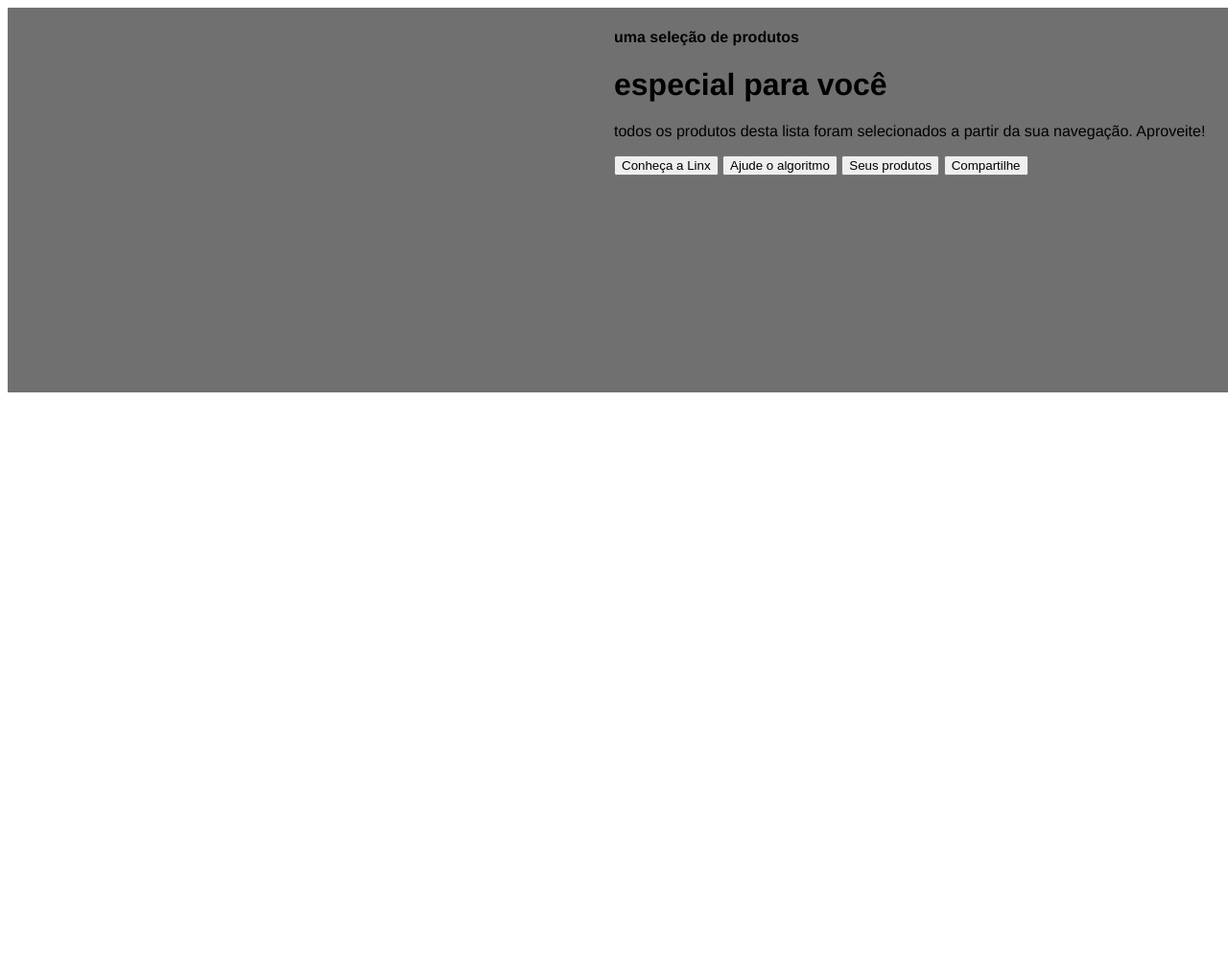
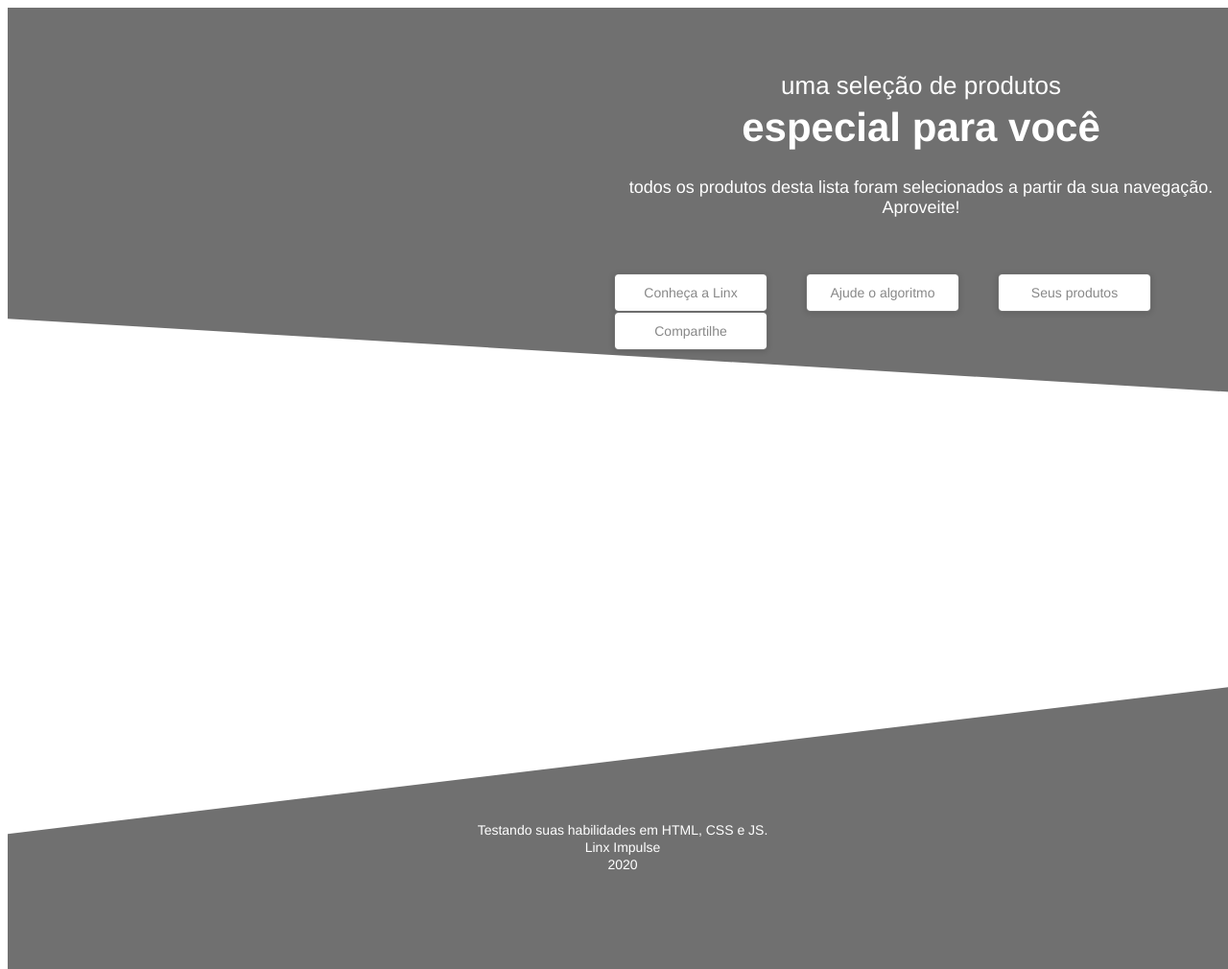
Before and after one commit to wcamposs/linx-frontend-challenge, a website: page app/index.html in a window 1280 px wide. Shown: the whole page at 96% size. Before the commit the page ends 816 px from the top, so only its background shows below. Drawn offline with Linux system fonts and the light colour scheme.

Commit message:
adding footer and styles for header and footer.

```diff
--- a/app/index.html
+++ b/app/index.html
@@ -17,20 +17,50 @@
                 </div>
 
                 <div class="buttons-container">
-                    <button>Conheça a Linx</button>
-                    <button>Ajude o algoritmo</button>
-                    <button>Seus produtos</button>
-                    <button>Compartilhe</button>
+                    <button>
+                        <span>Conheça a Linx</span>
+                    </button>
+                    <button>
+                        <span>Ajude o algoritmo</span>
+                    </button>
+                    <button>
+                        <span>Seus produtos</span>
+                    </button>
+                    <button>
+                        <span>Compartilhe</span>
+                    </button>
                 </div>
             </div>
         </div>
 
         <div class="page-body">
-
+            <br>
+            <br>
+            <br>
+            <br>
+            <br>
+            <br>
+            <br>
+            <br>
+            <br>
+            <br>
+            <br>
+            <br>
+            <br>
+            <br>
+            <br>
+            <br>
+            <br>
         </div>
 
         <div class="page-footer">
-
+            <div class="page-footer-text-container">
+                <span>Testando suas habilidades em HTML, CSS e JS.</span>
+                <br>
+                <span>Linx Impulse</span>
+                <br>
+                <span>2020</span>
+            </div>
         </div>
     </div>
     <script type="module" src="/src/js/index.js"></script>
--- a/app/src/css/index.css
+++ b/app/src/css/index.css
@@ -20,6 +20,8 @@ body {
   background: #707070 0% 0% no-repeat padding-box;
   border: 1px solid #707070;
   opacity: 1;
+
+  clip-path: polygon(0 0, 100% 0, 100% 100%, 0 calc(100% - 6vw));
 }
 
 .header-container {
@@ -28,4 +30,81 @@ body {
 }
 
 .title-container {
+  padding: 30px 0px 0px 0px;
 }
+
+h4 {
+  text-align: center;
+  font: normal normal normal 26px helvetica Neue;
+  letter-spacing: 0px;
+  color: #ffffff;
+  opacity: 1;
+}
+
+h1 {
+  margin-top: -30px;
+  text-align: center;
+  font: bold 42px Helvetica Neue;
+  letter-spacing: 0px;
+  color: #ffffff;
+  opacity: 1;
+}
+
+p {
+  text-align: center;
+  font: normal 18px Helvetica Neue;
+  letter-spacing: 0px;
+  color: #ffffff;
+  opacity: 1;
+}
+
+.buttons-container {
+  padding: 40px 40px 40px 0px;
+}
+
+button {
+  width: 160px;
+  height: 40px;
+
+  display: block;
+  float: left;
+  margin-right: 40px;
+  background: #ffffff 0% 0% no-repeat padding-box;
+  box-shadow: 0px 1px 6px #00000029;
+  border: 1px solid #707070;
+  border-radius: 4px;
+  opacity: 1;
+}
+
+button span {
+  text-align: center;
+  font: normal normal normal 14px Helvetica Neue;
+  letter-spacing: 0px;
+  color: #888888;
+  opacity: 1;
+}
+
+.page-footer {
+  top: 2151px;
+  width: 100vw;
+  height: 293px;
+
+  background: #707070 0% 0% no-repeat padding-box;
+  border: 1px solid #707070;
+  opacity: 1;
+
+  clip-path: polygon(100% 0, 100% 100%, 0 100%, 0 calc(100% - 11vw));
+}
+
+.page-footer-text-container {
+  padding-top: 140px;
+  text-align: center;
+}
+
+.page-footer span {
+  color: #ffffff;
+  text-align: center;
+  font: normal normal normal 14px Helvetica Neue;
+  letter-spacing: 0px;
+  opacity: 1;
+}
```
